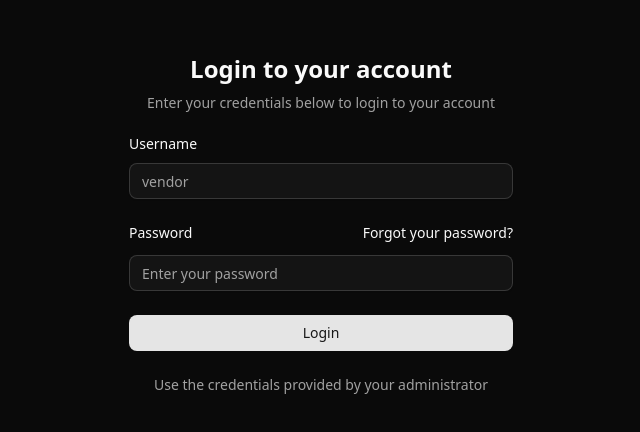
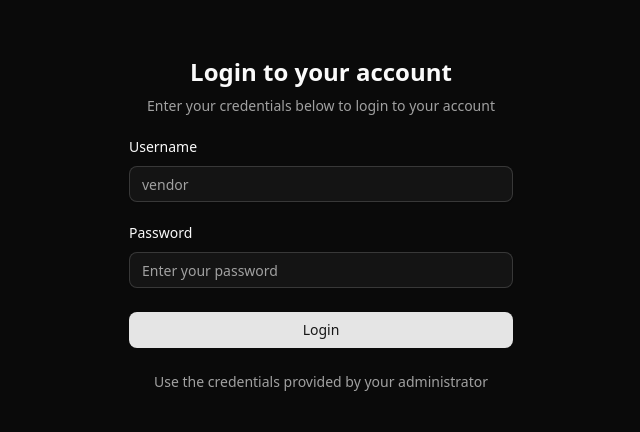
Before and after one commit to Gadg3tLov3r/vendor-panel, a React (Vite) app: page /login in a window 1280 px wide. Shown: the part 176-608 px from the top of the page, without its empty margins (319-959 px from the left). Built offline with nearby package versions, Linux system fonts and the light colour scheme; no server answers.

Commit message:
Remove "Forgot your password?" link from the login form to streamline the user interface and enhance the overall design consistency.

```diff
--- a/src/components/login-form.tsx
+++ b/src/components/login-form.tsx
@@ -74,12 +74,6 @@ export function LoginForm({
         <div className="grid gap-3">
           <div className="flex items-center">
             <Label htmlFor="password">Password</Label>
-            <a
-              href="#"
-              className="ml-auto text-sm underline-offset-4 hover:underline"
-            >
-              Forgot your password?
-            </a>
           </div>
           <Input
             id="password"
```
